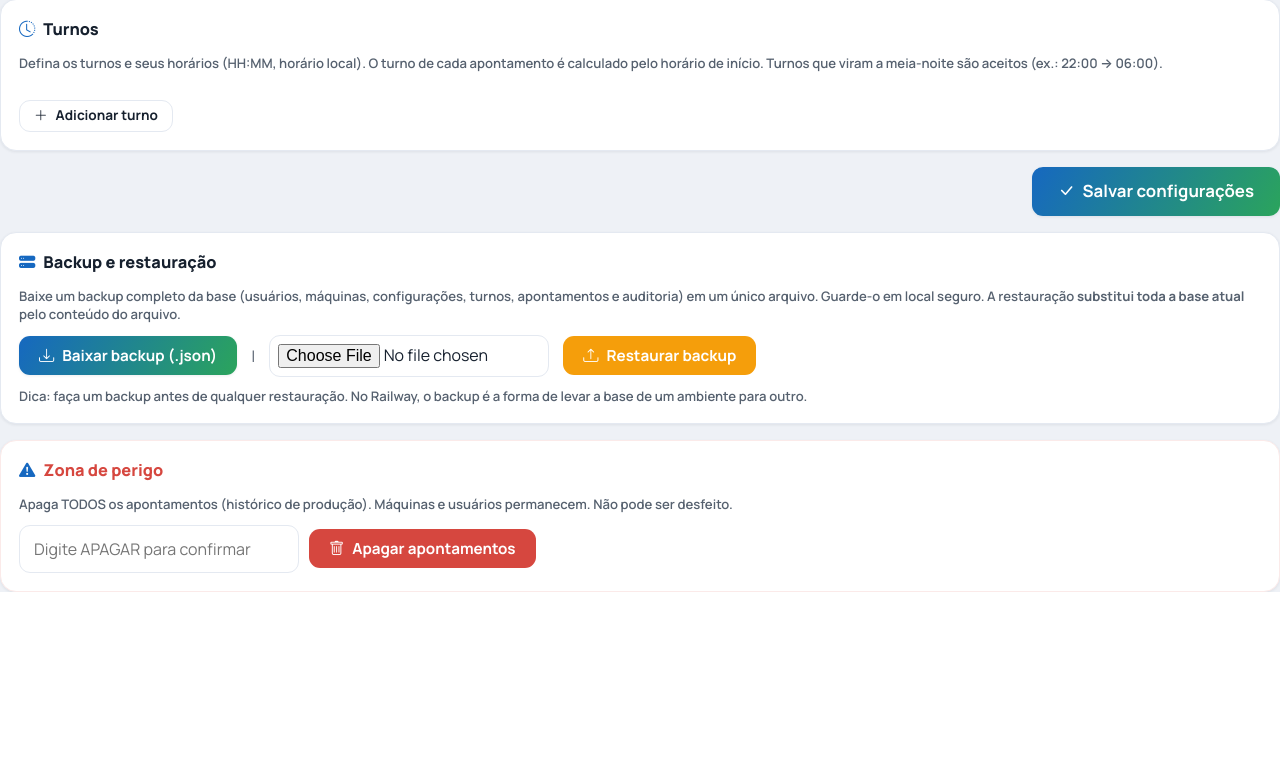
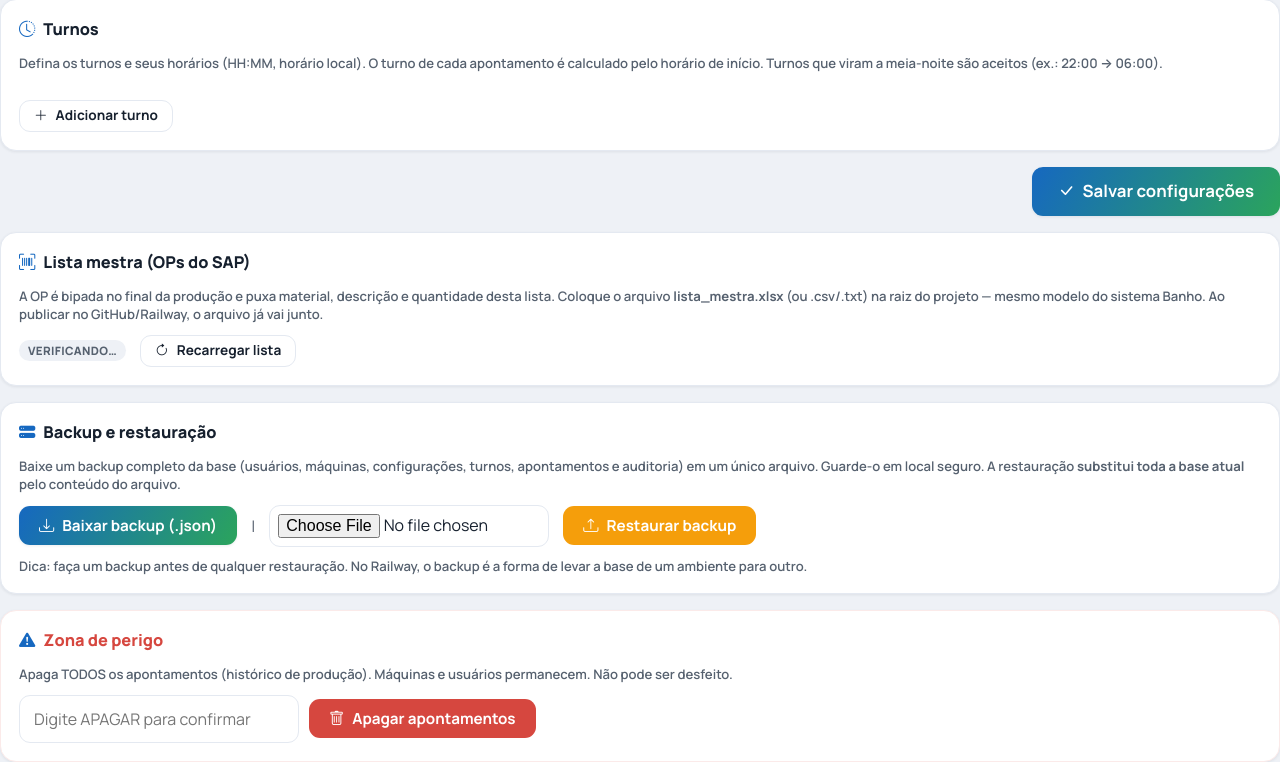
Before and after one commit to engenhariadecio/CONTROLE-DOBRA, a Flask app: template templates/admin_config.html in a window 1280 px wide. Shown: the part 594-1356 px from the top of the page. Before the commit the page ends 1186 px from the top, so only its background shows below. Run offline with Flask 3, Linux system fonts and the light colour scheme; the template is opened without the code that fills it, so the values that code supplies are empty.

Commit message:
Add files via upload

```diff
--- a/app.py
+++ b/app.py
@@ -19,7 +19,9 @@
 """
 import os
 import io
+import csv
 import json
+import threading
 from datetime import datetime, timedelta, date as ddate
 from functools import wraps
 
@@ -68,6 +70,130 @@
 engine = create_engine(DB_URL, **_engine_kwargs)
 Session = scoped_session(sessionmaker(bind=engine, autoflush=False, future=True))
 Base = declarative_base()
+
+
+# ─────────────────────────────────────────────────────────────────────────────
+# Lista mestra do SAP (mesma abordagem do sistema Banho): arquivo carregado em
+# memória. Usada para "bipar" a OP e puxar material, texto breve e quantidade.
+#   Arquivos aceitos na raiz: lista_mestra.xlsx / .csv / .txt (ou o exemplo).
+# ─────────────────────────────────────────────────────────────────────────────
+_lista_lock = threading.Lock()
+_lista_por_ordem = {}
+_lista_status = {'carregada': False, 'total': 0, 'erro': None, 'arquivo': ''}
+
+LISTA_MESTRA_ARQUIVOS = [
+    'lista_mestra.xlsx', 'lista_mestra.csv', 'lista_mestra.txt',
+    'exemplo_lista_mestra_sap.txt',
+]
+
+
+def _norm_ordem(v):
+    """Normaliza a OP bipada: remove '.0', e se o código de barras vier com mais
+    de 8 dígitos, descarta 4 prefixos e 4 sufixos (padrão do leitor do Banho)."""
+    s = str(v).strip()
+    if s.endswith('.0'):
+        s = s[:-2]
+    digitos = ''.join(c for c in s if c.isdigit())
+    if len(digitos) > 8:
+        digitos = digitos[4:-4]
+    return digitos if digitos else s
+
+
+def _achar_arquivo_mestre():
+    base = os.path.dirname(os.path.abspath(__file__))
+    for nome in LISTA_MESTRA_ARQUIVOS:
+        caminho = os.path.join(base, nome)
+        if os.path.isfile(caminho):
+            return caminho
+    return None
+
+
+def _achar_colunas(linhas):
+    def norm(s):
+        return str(s).strip().lower() if s is not None else ''
+    for i, row in enumerate(linhas[:10]):
+        if not row:
+            continue
+        idx = {}
+        for j, nome in enumerate(norm(c) for c in row):
+            if nome == 'ordem' and 'ordem' not in idx:
+                idx['ordem'] = j
+            elif nome == 'material' and 'material' not in idx:
+                idx['material'] = j
+            elif 'texto breve' in nome and 'texto' not in idx:
+                idx['texto'] = j
+            elif ('quantidade da ordem' in nome or nome == 'quantidade total'
+                  or nome == 'quantidade') and 'qtd' not in idx:
+                idx['qtd'] = j
+        if 'ordem' in idx and 'material' in idx:
+            return i, idx
+    return None
+
+
+def _parsear_linhas_mestre(linhas):
+    achado = _achar_colunas(linhas)
+    if achado:
+        cab, col = achado
+        i_ordem, i_mat = col.get('ordem', 0), col.get('material', 1)
+        i_texto, i_qtd = col.get('texto'), col.get('qtd')
+        inicio = cab + 1
+    else:
+        i_ordem, i_mat, i_texto, i_qtd, inicio = 0, 2, 3, 4, 0
+
+    def val(row, idx):
+        if idx is None or idx >= len(row) or row[idx] is None:
+            return ''
+        return str(row[idx]).strip()
+
+    por_ordem = {}
+    for row in linhas[inicio:]:
+        if not row or all(c is None or str(c).strip() == '' for c in row):
+            continue
+        ordem = _norm_ordem(row[i_ordem]) if i_ordem < len(row) and row[i_ordem] is not None else ''
+        if not ordem or not ordem.replace('.', '').isdigit():
+            continue
+        q = val(row, i_qtd)
+        try:
+            qtd = int(float(q)) if q else 0
+        except (ValueError, TypeError):
+            qtd = 0
+        por_ordem[ordem] = {'ordem': ordem, 'material': val(row, i_mat),
+                            'texto_breve': val(row, i_texto), 'quantidade': qtd}
+    return por_ordem
+
+
+def carregar_lista_mestre():
+    global _lista_por_ordem, _lista_status
+    caminho = _achar_arquivo_mestre()
+    if not caminho:
+        with _lista_lock:
+            _lista_status = {'carregada': False, 'total': 0, 'arquivo': '',
+                             'erro': 'Arquivo lista_mestra.xlsx/.csv/.txt não encontrado.'}
+        return
+    try:
+        nome = caminho.lower()
+        linhas = []
+        if nome.endswith('.csv') or nome.endswith('.txt'):
+            with open(caminho, encoding='utf-8-sig', errors='replace') as f:
+                raw = f.read()
+            sep = '\t' if raw.count('\t') > raw.count(';') and raw.count('\t') > raw.count(',') \
+                else (';' if raw.count(';') > raw.count(',') else ',')
+            linhas = list(csv.reader(io.StringIO(raw), delimiter=sep))
+        else:
+            from openpyxl import load_workbook as _lw
+            wb = _lw(caminho, read_only=True, data_only=True)
+            for row in wb.active.iter_rows(values_only=True):
+                linhas.append(list(row))
+        por_ordem = _parsear_linhas_mestre(linhas)
+        with _lista_lock:
+            _lista_por_ordem = por_ordem
+            _lista_status = {'carregada': True, 'total': len(por_ordem),
+                             'arquivo': os.path.basename(caminho), 'erro': None}
+        print(f'[lista_mestra] Carregada: {len(por_ordem)} ordens de "{os.path.basename(caminho)}".')
+    except Exception as e:  # noqa: BLE001
+        with _lista_lock:
+            _lista_status = {'carregada': False, 'total': 0, 'arquivo': '', 'erro': str(e)}
+        print(f'[lista_mestra] ERRO ao carregar: {e}')
 
 
 # ─────────────────────────────────────────────────────────────────────────────
@@ -297,7 +423,7 @@
 # ─────────────────────────────────────────────────────────────────────────────
 SETORES_PADRAO = ['Dobra', 'Corte', 'Estamparia', 'Solda', 'Acabamento']
 MOTIVOS_PAUSA_PADRAO = [
-    'Café', 'Almoço', 'Janta', 'Ginástica laboral', 'Banheiro',
+    'Almoço/Janta', 'Café', 'Laboral', 'Banheiro',
     'Manutenção', 'Falta de material', 'Setup / troca de ferramenta', 'Reunião',
 ]
 
@@ -517,6 +643,11 @@
     except Exception as e:
         print('[bootstrap] ERRO:', e)
 
+try:
+    carregar_lista_mestre()
+except Exception as e:  # noqa: BLE001
+    print('[lista_mestra] ERRO ao carregar no startup:', e)
+
 
 @app.teardown_appcontext
 def _remove_session(exc=None):
@@ -742,6 +873,34 @@
         db.close()
 
 
+@app.route('/api/buscar_ordem/<path:ordem>')
+@api_login_obrigatorio
+def api_buscar_ordem(ordem):
+    """Bipar/consultar a OP na lista mestra do SAP."""
+    o = _norm_ordem(ordem)
+    with _lista_lock:
+        item = _lista_por_ordem.get(o)
+    if item:
+        return jsonify({'encontrado': True, **item})
+    return jsonify({'encontrado': False, 'ordem': o})
+
+
+@app.route('/api/lista_status')
+@api_login_obrigatorio
+def api_lista_status():
+    with _lista_lock:
+        st = dict(_lista_status)
+    return jsonify(st)
+
+
+@app.route('/api/admin/lista/recarregar', methods=['POST'])
+@perfil_obrigatorio('admin')
+def api_lista_recarregar():
+    carregar_lista_mestre()
+    with _lista_lock:
+        return jsonify({'ok': True, **_lista_status})
+
+
 # ─────────────────────────────────────────────────────────────────────────────
 # API — grade de máquinas (estado atual do painel do operador)
 # ─────────────────────────────────────────────────────────────────────────────
@@ -795,12 +954,10 @@
 def api_iniciar():
     d = request.get_json(force=True, silent=True) or {}
     maquina_id = _int(d.get('maquina_id'), 0)
-    op = (d.get('op') or '').strip()
+    op = (d.get('op') or '').strip()          # opcional no início — a OP é bipada no final
     operador = (d.get('operador_nome') or session.get('nome') or '').strip()
     if not maquina_id:
         return jsonify({'ok': False, 'erro': 'Máquina inválida.'}), 400
-    if not op:
-        return jsonify({'ok': False, 'erro': 'Informe a OP (ordem de produção).'}), 400
     if not operador:
         return jsonify({'ok': False, 'erro': 'Informe o operador.'}), 400
 
@@ -925,6 +1082,17 @@
             ap.pausa_motivo = ''
         ap.fim = agora
         ap.producao_seg = round(ap.produtivo_seg(agora), 1)
+        # OP bipada no final: puxa OP e dados da lista mestra do SAP.
+        op = (d.get('op') or '').strip()
+        if not op:
+            return jsonify({'ok': False, 'erro': 'Bipe ou informe a OP para finalizar.'}), 400
+        ap.op = op
+        if d.get('codigo') is not None:
+            ap.codigo = (d.get('codigo') or '').strip()
+        if d.get('descricao') is not None:
+            ap.descricao = (d.get('descricao') or '').strip()
+        if d.get('quantidade_prevista') is not None:
+            ap.quantidade_prevista = _int(d.get('quantidade_prevista'), 0)
         ap.quantidade_produzida = _int(d.get('quantidade_produzida'), 0)
         ap.refugo = _int(d.get('refugo'), 0)
         if d.get('observacao') is not None:
--- /dev/null
+++ b/exemplo_lista_mestra_sap.txt
@@ -0,0 +1,5 @@
+Ordem	Nº do item	Material	Texto breve material	Quantidade total	Qtd.de refugo plan.	Qtd.de refugo real	Quantidade EM	Unid.med.ordem
+10063110	1	2000039	PROC PINTURA CHAPA MET HASTE V2	1	0	0	0	PEÇ
+10075667	1	2000039	PROC PINTURA CHAPA MET HASTE V2	1	0	0	0	PEÇ
+10063111	1	2000044	PROC PINT SUP HASTE V3	1	0	0	0	PEÇ
+10079296	1	2000068	PROC PINT COLUNA MRD 16U 470	8	0	0	8	PEÇ
--- a/templates/admin_config.html
+++ b/templates/admin_config.html
@@ -63,6 +63,15 @@
 
 <div class="flex mt" style="justify-content:flex-end;">
   <button class="btn btn-primary btn-lg" id="btnSalvar"><i class="bi bi-check-lg"></i>Salvar configurações</button>
+</div>
+
+<div class="card card-pad mt">
+  <div class="card-title"><i class="bi bi-upc-scan"></i>Lista mestra (OPs do SAP)</div>
+  <p class="hint" style="margin-bottom:12px;">A OP é bipada no final da produção e puxa material, descrição e quantidade desta lista. Coloque o arquivo <b>lista_mestra.xlsx</b> (ou .csv/.txt) na raiz do projeto — mesmo modelo do sistema Banho. Ao publicar no GitHub/Railway, o arquivo já vai junto.</p>
+  <div class="flex" style="align-items:center;gap:14px;flex-wrap:wrap;">
+    <span id="listaStatus" class="tag tag-slate">Verificando…</span>
+    <button class="btn btn-ghost btn-sm" id="btnRecarregarLista"><i class="bi bi-arrow-clockwise"></i>Recarregar lista</button>
+  </div>
 </div>
 
 <div class="card card-pad mt">
@@ -187,5 +196,23 @@
 document.getElementById('metaOee').value = META_OEE || '';
 renderTurnos();
 renderSetores(); renderMotivos();
+
+// Lista mestra: status + recarregar
+async function statusLista(){
+  const el=document.getElementById('listaStatus');
+  try{
+    const j=await api('/api/lista_status');
+    if(j.carregada){ el.className='tag tag-green'; el.textContent='Carregada: '+j.total+' OPs ('+(j.arquivo||'')+')'; }
+    else{ el.className='tag tag-amber'; el.textContent=(j.erro||'Não carregada'); }
+  }catch(e){ el.className='tag tag-slate'; el.textContent='Indisponível'; }
+}
+document.getElementById('btnRecarregarLista').addEventListener('click', async(e)=>{
+  e.target.disabled=true;
+  try{ const j=await api('/api/admin/lista/recarregar','POST',{});
+    toast(j.carregada?('Lista recarregada: '+j.total+' OPs'):'Falha ao carregar','ok'); statusLista();
+  }catch(err){ toast(err.message,'err'); }
+  finally{ e.target.disabled=false; }
+});
+statusLista();
 </script>
 {% endblock %}
--- a/templates/base.html
+++ b/templates/base.html
@@ -3,7 +3,7 @@
 <head>
 <meta charset="UTF-8">
 <meta name="viewport" content="width=device-width, initial-scale=1.0, maximum-scale=1.0, user-scalable=no">
-<title>{% block title %}Controle de Produção{% endblock %}</title>
+<title>{% block title %}DECIOMES{% endblock %}</title>
 <link href="https://fonts.googleapis.com/css2?family=Manrope:wght@400;500;600;700;800&family=JetBrains+Mono:wght@600;700;800&display=swap" rel="stylesheet">
 <link href="https://cdn.jsdelivr.net/npm/bootstrap-icons@1.11.3/font/bootstrap-icons.css" rel="stylesheet">
 <link rel="stylesheet" href="{{ url_for('static', filename='style.css') }}">
@@ -18,8 +18,8 @@
   <div class="topbar-brand">
     <img src="{{ url_for('static', filename='logo_decio.png') }}" alt="Décio" class="brand-logo">
     <div class="brand-text">
-      <span class="brand-title">Controle de Produção</span>
-      <span class="brand-sub">MES · monitoramento em tempo real</span>
+      <span class="brand-title">DECIOMES</span>
+      <span class="brand-sub">Controle de produção · tempo real</span>
     </div>
   </div>
   <div class="topbar-actions">
--- a/templates/login.html
+++ b/templates/login.html
@@ -4,8 +4,8 @@
 <div class="login-wrap">
   <div class="login-card">
     <div class="login-logo"><img src="{{ url_for('static', filename='logo_decio.png') }}" alt="Décio"></div>
-    <h1 class="login-title">Controle de Produção</h1>
-    <p class="login-sub">Monitoramento de produção em tempo real</p>
+    <h1 class="login-title">DECIOMES</h1>
+    <p class="login-sub">Controle de produção · tempo real</p>
 
     {% if erro %}<div class="alert alert-err"><i class="bi bi-exclamation-triangle-fill"></i>{{ erro }}</div>{% endif %}
 
```
Also changed, not shown: static/style.css (+26 -9 lines), templates/dashboard.html (+5 -6 lines), templates/painel.html (+93 -70 lines), README.md, 1 other file.
